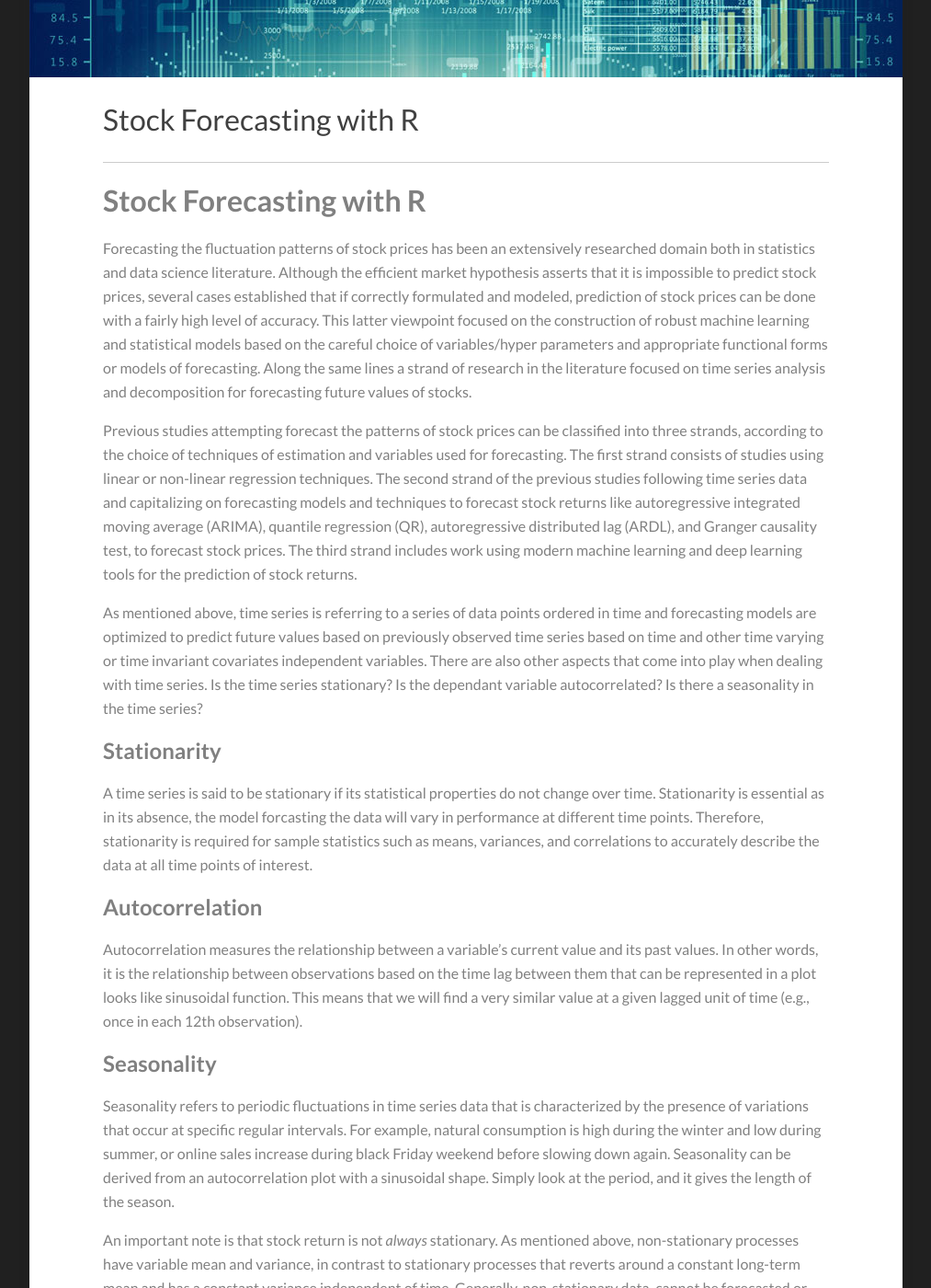
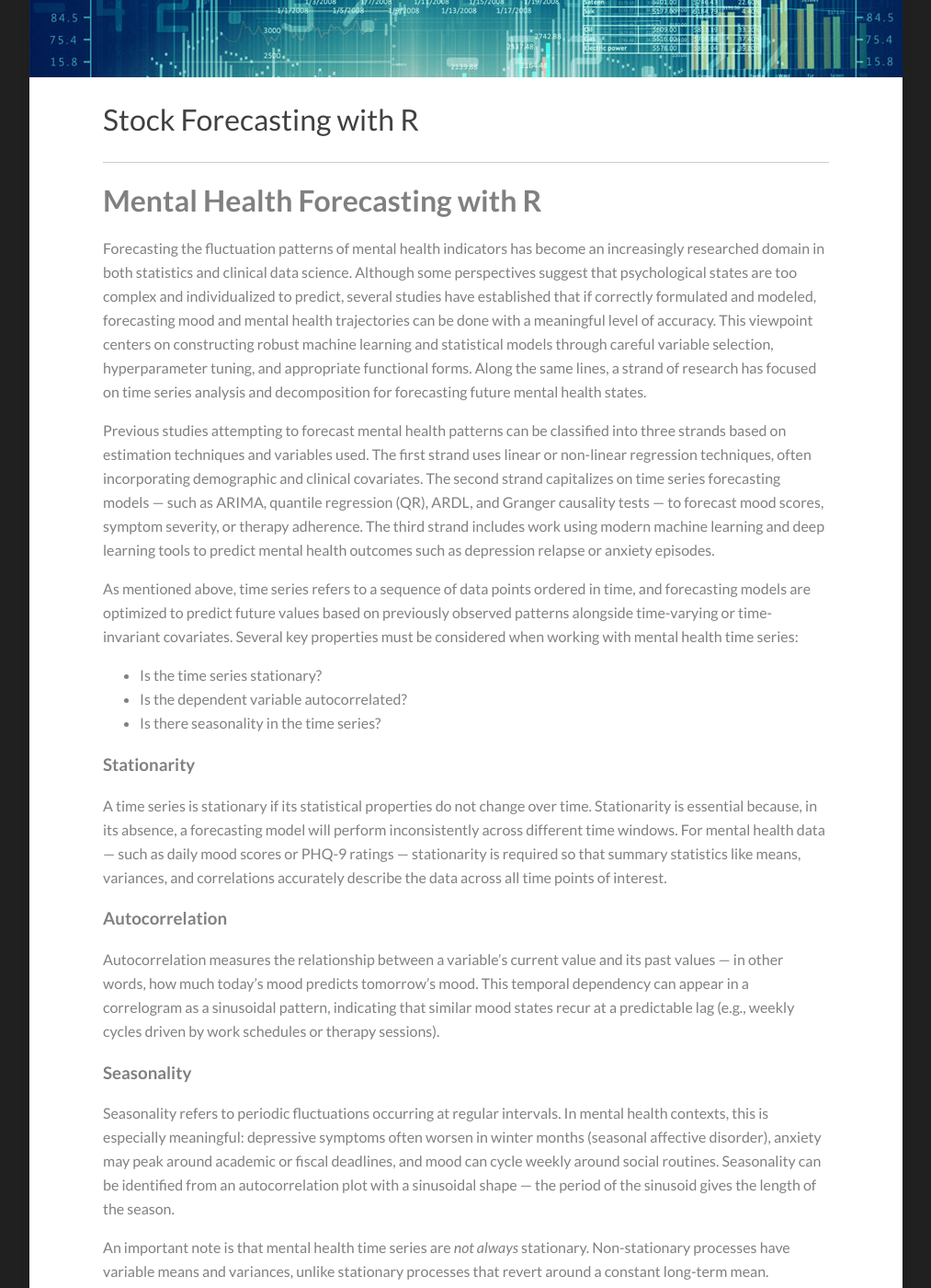
Before and after one commit to Kamran-Afzali/Kamran-Afzali.github.io, a Jekyll site: the page built from _posts/2021-01-14-Stock_TS_R.md, in a window 1280 px wide and 1400 px high, scrolled down 638 px. Shown: the whole window at 92% size, without its empty margins (133-1146 px from the left). Built offline with Jekyll 4.4.1, drawn with Linux system fonts in a browser that asks for light colours; some of the changed text lies outside the part shown.

Commit message:
Update 2021-01-14-Stock_TS_R.md

````diff
--- a/_posts/2021-01-14-Stock_TS_R.md
+++ b/_posts/2021-01-14-Stock_TS_R.md
@@ -3,146 +3,105 @@ layout: post
 categories: posts
 title: Stock Forecasting with R
 featured-image: /images/st.jpg
-tags: [Finance, Stocks, Time Series]
+tags: [Psychopathology, Forecasting, Time series]
 date-string: January 2021
 ---
 
-# Stock Forecasting with R
 
-Forecasting the fluctuation patterns of stock prices has been an extensively researched domain both in statistics and data science literature. Although the efficient market hypothesis asserts that it is impossible to predict stock prices, several cases established that if correctly formulated and modeled, prediction of stock prices can be done with a fairly high level of accuracy. This latter viewpoint focused on the construction of robust machine learning and statistical models based on the careful choice of variables/hyper parameters and appropriate functional forms or models of forecasting. Along the same lines a strand of research in the literature focused on time series analysis and decomposition for forecasting future values of stocks.
+# Mental Health Forecasting with R
 
-Previous studies attempting forecast the patterns of stock prices can be classified into three strands, according to the choice of techniques of estimation and variables used for forecasting. The first strand consists of studies using linear or non-linear regression techniques. The second strand of the previous studies following time series data and capitalizing on forecasting models and techniques to forecast stock returns like autoregressive integrated moving average (ARIMA), quantile regression (QR), autoregressive distributed lag (ARDL), and Granger causality test, to forecast stock prices. The third strand includes work using modern machine learning and deep learning tools for the prediction of stock returns.
+Forecasting the fluctuation patterns of mental health indicators has become an increasingly researched domain in both statistics and clinical data science. Although some perspectives suggest that psychological states are too complex and individualized to predict, several studies have established that if correctly formulated and modeled, forecasting mood and mental health trajectories can be done with a meaningful level of accuracy. This viewpoint centers on constructing robust machine learning and statistical models through careful variable selection, hyperparameter tuning, and appropriate functional forms. Along the same lines, a strand of research has focused on time series analysis and decomposition for forecasting future mental health states.
 
-As mentioned above, time series is referring to a series of data points ordered in time and forecasting models are optimized to predict future values based on previously observed time series based on time and other time varying or time invariant covariates independent variables. There are also other aspects that come into play when dealing with time series.
-Is the time series stationary?
-Is the dependant variable autocorrelated?
-Is there a seasonality in the time series?
+Previous studies attempting to forecast mental health patterns can be classified into three strands based on estimation techniques and variables used. The first strand uses linear or non-linear regression techniques, often incorporating demographic and clinical covariates. The second strand capitalizes on time series forecasting models — such as ARIMA, quantile regression (QR), ARDL, and Granger causality tests — to forecast mood scores, symptom severity, or therapy adherence. The third strand includes work using modern machine learning and deep learning tools to predict mental health outcomes such as depression relapse or anxiety episodes.
+
+As mentioned above, time series refers to a sequence of data points ordered in time, and forecasting models are optimized to predict future values based on previously observed patterns alongside time-varying or time-invariant covariates. Several key properties must be considered when working with mental health time series:
+
+- Is the time series stationary?
+- Is the dependent variable autocorrelated?
+- Is there seasonality in the time series?
+
+### Stationarity
+
+A time series is stationary if its statistical properties do not change over time. Stationarity is essential because, in its absence, a forecasting model will perform inconsistently across different time windows. For mental health data — such as daily mood scores or PHQ-9 ratings — stationarity is required so that summary statistics like means, variances, and correlations accurately describe the data across all time points of interest.
+
+### Autocorrelation
+
+Autocorrelation measures the relationship between a variable's current value and its past values — in other words, how much today's mood predicts tomorrow's mood. This temporal dependency can appear in a correlogram as a sinusoidal pattern, indicating that similar mood states recur at a predictable lag (e.g., weekly cycles driven by work schedules or therapy sessions).
+
+### Seasonality
+
+Seasonality refers to periodic fluctuations occurring at regular intervals. In mental health contexts, this is especially meaningful: depressive symptoms often worsen in winter months (seasonal affective disorder), anxiety may peak around academic or fiscal deadlines, and mood can cycle weekly around social routines. Seasonality can be identified from an autocorrelation plot with a sinusoidal shape — the period of the sinusoid gives the length of the season.
+
+An important note is that mental health time series are *not always* stationary. Non-stationary processes have variable means and variances, unlike stationary processes that revert around a constant long-term mean. Modeling non-stationary data with traditional methods can produce spurious associations — suggesting a relationship where none exists. To obtain consistent, reliable results, non-stationary mental health data must first be transformed into stationary data. Autocorrelation and seasonality in psychological and ecological momentary assessment (EMA) data have both been discussed extensively in the literature.
 
 
-## Stationarity
-A time series is said to be stationary if its statistical properties do not change over time. Stationarity is essential as in its absence, the model forcasting the data will vary in performance at different time points. Therefore, stationarity is required for sample statistics such as means, variances, and correlations to accurately describe the data at all time points of interest.
-
-## Autocorrelation
-Autocorrelation measures the relationship between a variable's current value and its past values. In other words, it is the relationship between observations based on the time lag between them that can be represented in a plot looks like sinusoidal function.
-This means that we will find a very similar value at a given lagged unit of time (e.g., once in each 12th observation).
-
-## Seasonality
-Seasonality refers to periodic fluctuations in time series data that is characterized by the presence of variations that occur at specific regular intervals. For example, natural consumption is high during the winter and low during summer, or online sales increase during black Friday weekend before slowing down again. Seasonality can be derived from an autocorrelation plot with a sinusoidal shape. Simply look at the period, and it gives the length of the season.
-
-An important note is that stock return is not *always* stationary. As mentioned above, non-stationary processes have variable mean and variance, in contrast to stationary processes that reverts around a constant long-term mean and has a constant variance independent of time. Generally, non-stationary data, cannot be forecasted or modeled with traditional forecasting methods. Modelling non-stationary time series data may result in spurious associations in that they may indicate a relationship where one does not exist. Along these lines, to receive consistent, reliable results, the non-stationary data needs to be transformed into stationary data. Similarly autocorrelation and seasonality of stocks data have been discussed thoroughly in the literature.
-
-
-
-Here we are going to focus on forecasting of an equity return using the tidy model framework and focusing on longitudinal cross-validation, which can be implemented with parameter tuning. The analyzed index used here will be BTC, the conversion  rate of bitcoin to USD, with data extracted from Yahoo Finance using the package quantmod in R.
-
+Here we focus on forecasting daily mood scores using the `tidymodels` framework with longitudinal cross-validation and parameter tuning. The dataset used is a simulated daily self-reported mood index (scale 1–10) collected over several years, loaded via a CSV export from an EMA platform.
 
 ```r
 library(PerformanceAnalytics)
-```
-
-```r
-library(quantmod)
-```
-
-```r
 library(tidyverse)
-```
-
-```r
 library(modeldata)
 library(forecast)
 library(tidymodels)
+library(modeltime)
+library(timetk)
+library(lubridate)
+
+mood_data <- read_csv("daily_mood_scores.csv")
 ```
 
+The `timetk` package makes it easy to visualize mood trends and compute rolling returns or change scores across different periods:
 
 ```r
-library(modeltime)
+plot(mood_data$daily_mood_change)
+plot(mood_data$weekly_mood_change)
 ```
 
-
+Here we add a structured date column and split the data into training and test sets for cross-validation:
 
 ```r
-library(timetk)
-library(lubridate)
+ts <- mood_data %>%
+  mutate(date = as.Date(date))
+
+train_data <- training(initial_time_split(ts, prop = .8))
+test_data  <- testing(initial_time_split(ts, prop = .8))
 ```
 
-
-```r
-BTC <- getSymbols("BTC-USD", src = "yahoo", from = "2013-01-01", to = "2020-11-01", auto.assign = FALSE)
-```
-
-A possibility given by quantmod is the calculation of returns for different periods. For example, it’s possible to calculate the returns by day, week, month, quarter and year, just by using the following commands:
-
-
-```r
-plot(dailyReturn(BTC))
-```
-
-![](/images/01unnamed-chunk-3-1.png)
-
-```r
-plot(weeklyReturn(BTC))
-```
-
-![](/images/01unnamed-chunk-3-2.png)
-Here we add the date column to the time-series data set.
-
-```r
-ts=as.data.frame(dailyReturn(BTC))
-ts$date=as.Date (row.names(ts))
-```
-
-and split the data to trining and test fro cross validation.
-
-```r
-train_data <- training(initial_time_split(ts, prop = .8))
-test_data <- testing(initial_time_split(ts, prop = .8))
-```
-Here is the visualization of propre training test split for time series data.
+Visualizing the train/test split ensures the temporal ordering is preserved — a critical requirement for mental health time series where future data must never inform past predictions:
 
 ```r
 train_data %>% mutate(type = "train") %>%
   bind_rows(test_data %>% mutate(type = "test")) %>%
-  ggplot(aes(x = date, y =daily.returns, color = type)) +
+  ggplot(aes(x = date, y = daily_mood_score, color = type)) +
   geom_line()
 ```
 
-![](/images/01unnamed-chunk-6-1.png)
-
-The model fitting procedure is similar to that tidy models, here is the example for an ARIMA model fitted on the training data,
+Three models are fitted on the training data. First, an ARIMA model capturing autoregressive mood dynamics:
 
 ```r
 arima_model <- arima_reg() %>%
   set_engine("auto_arima") %>%
-  fit(daily.returns~date, data = train_data)
+  fit(daily_mood_score ~ date, data = train_data)
 ```
 
-```
-## frequency = 7 observations per 1 week
-```
-
-
-a prophet regression model fitted on the training data,
+Second, a Prophet regression model that explicitly handles seasonality — well-suited for weekly and yearly mood cycles:
 
 ```r
 prophet_model <- prophet_reg() %>%
   set_engine("prophet") %>%
-  fit(daily.returns~date, data = train_data)
+  fit(daily_mood_score ~ date, data = train_data)
 ```
 
-```
-## Disabling daily seasonality. Run prophet with daily.seasonality=TRUE to override this.
-```
-
-and a linear regression model fitted on the training data.
+Third, a linear regression model with month as a factor, capturing seasonal effects like winter depression:
 
 ```r
 tslm_model <- linear_reg() %>%
   set_engine("lm") %>%
-  fit(daily.returns~as.numeric(date) + factor(month(date, label = TRUE)), data = train_data)
+  fit(daily_mood_score ~ as.numeric(date) + factor(month(date, label = TRUE)),
+      data = train_data)
 ```
 
-In order to put all the results together and compare them you have to creat a tibble of the model out comes.
+All three models are combined into a `modeltime` table for unified comparison:
 
 ```r
 forecast_table <- modeltime_table(
@@ -152,8 +111,7 @@ forecast_table <- modeltime_table(
 )
 ```
 
-
-Then to compare the performances the models should be fitted on the test data.
+Model performance on the held-out test set is then evaluated:
 
 ```r
 forecast_table %>%
@@ -161,22 +119,11 @@ forecast_table %>%
   modeltime_accuracy()
 ```
 
-```
-## # A tibble: 3 x 9
-##   .model_id .model_desc            .type    mae  mape  mase smape   rmse     rsq
-##       <int> <chr>                  <chr>  <dbl> <dbl> <dbl> <dbl>  <dbl>   <dbl>
-## 1         1 ARIMA(0,0,0)(1,0,1)[7… Test  0.0214  150. 0.640  162. 0.0356 2.17e-4
-## 2         2 PROPHET                Test  0.0217  182. 0.648  158. 0.0356 4.84e-3
-## 3         3 LM                     Test  0.0218  205. 0.651  153. 0.0358 1.00e-3
-```
-
-
-it is also possible to plot the comparative performance .
+Finally, the comparative forecast trajectories can be visualized to assess which model best tracks actual mood fluctuations over time:
 
 ```r
 forecast_table %>%
   modeltime_calibrate(test_data) %>%
-  modeltime_forecast(actual_data = test_data) #%>%
+  modeltime_forecast(actual_data = test_data) %>%
   plot_modeltime_forecast()
 ```
-![](/images/01newplot.png)
````
